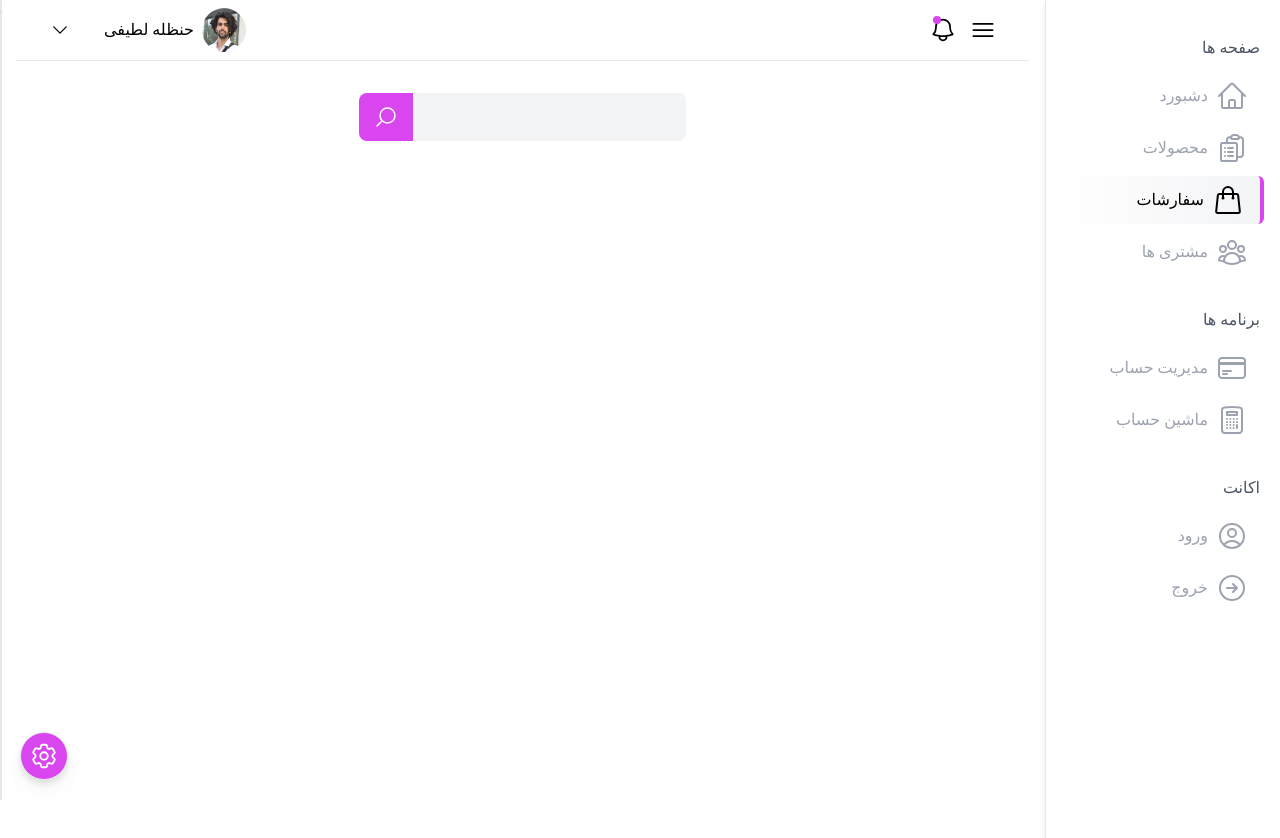
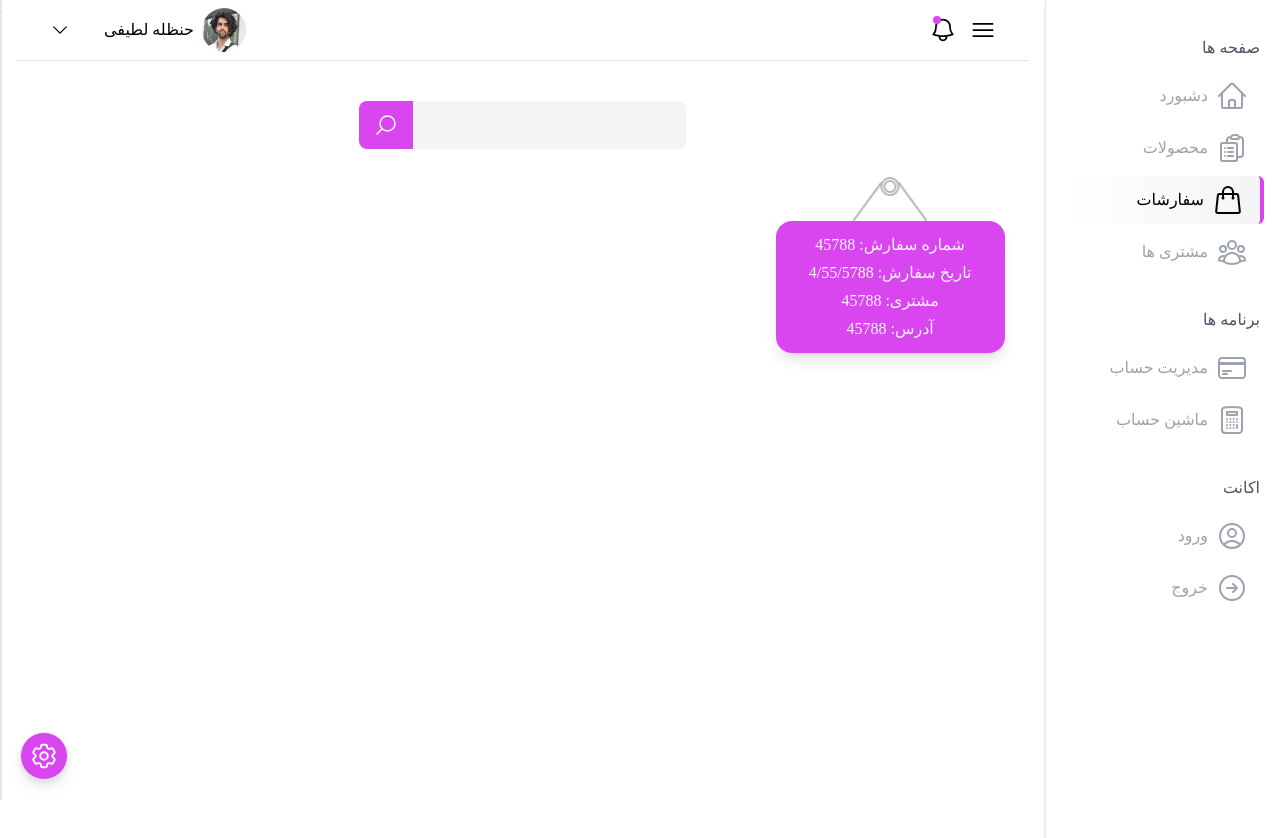
Before and after one commit to HanzaleLatifi/AdminDashboard, a React (Create React App) app in the folder dashboard/: page /orders in a window 1280 px wide. Shown: the top 838 px of the page. Built offline with nearby package versions, Linux system fonts and the light colour scheme; what @react-pdf/renderer would draw is missing.

Commit message:
develop card in order pages

```diff
--- a/dashboard/src/pages/Orders.tsx
+++ b/dashboard/src/pages/Orders.tsx
@@ -1,18 +1,34 @@
-import React from 'react'
+import React  from 'react'
 import {MagnifyingGlassIcon} from '@heroicons/react/24/outline'
 import { useMyContext } from '../context/ContextProvider';
+import pinImg from '../data/pin.png';
+
 
 const Orders = () => {
-  const {activeColor}=useMyContext();
+  const {activeColor }=useMyContext();
+
+
 
   return (
     <div className='w-full min-h-screen p-4 md:p-8'>
-      <form className=' flex items-center sm:w-1/3 w-full mx-auto sm:hover:w-1/2 transition-all duration-500'>
+      <form className=' flex items-center sm:w-1/3 w-full mx-auto sm:hover:w-1/2 transition-all duration-500 mb-16 mt-4 md:mt-2'>
           <input type='search' className='rounded-lg bg-gray-100 dark:bg-gray-700 dark:text-white py-3 px-2 outline-none w-5/6 rounded-l-none'/>
           <button type='submit' style={{backgroundColor:activeColor}} className='w-1/6 text-white  flex items-center justify-center p-3 rounded-lg rounded-r-none'>
             <MagnifyingGlassIcon className='w-7 h-6 rotate-90 '/>
           </button>
       </form>
+      <div className='grid grid-cols-1 md:grid-cols-4 gap-4 p-2 '>
+        <div className='shadow-lg rounded-2xl relative  '>
+          <img src={pinImg} alt='pin' className=' flex items-center justify-center  absolute bottom-24   left-1/2 -translate-x-1/2 -translate-y-1 '  />
+          <div className='p-3  flex flex-col items-center text-gray-100  rounded-2xl space-y-1 ' style={{backgroundColor:activeColor}}>
+            <p>شماره سفارش: <span>45788</span> </p>
+            <p>تاریخ سفارش: <span>4/55/5788</span> </p>
+            <p>مشتری: <span>45788</span> </p>
+            <p>آدرس: <span>45788</span> </p>
+         </div>
+        </div>
+      </div>
+
     </div>
   )
 }
```
Also changed, not shown: dashboard/src/data/pin.png (added), dashboard/src/data/wood.jpg (added).
